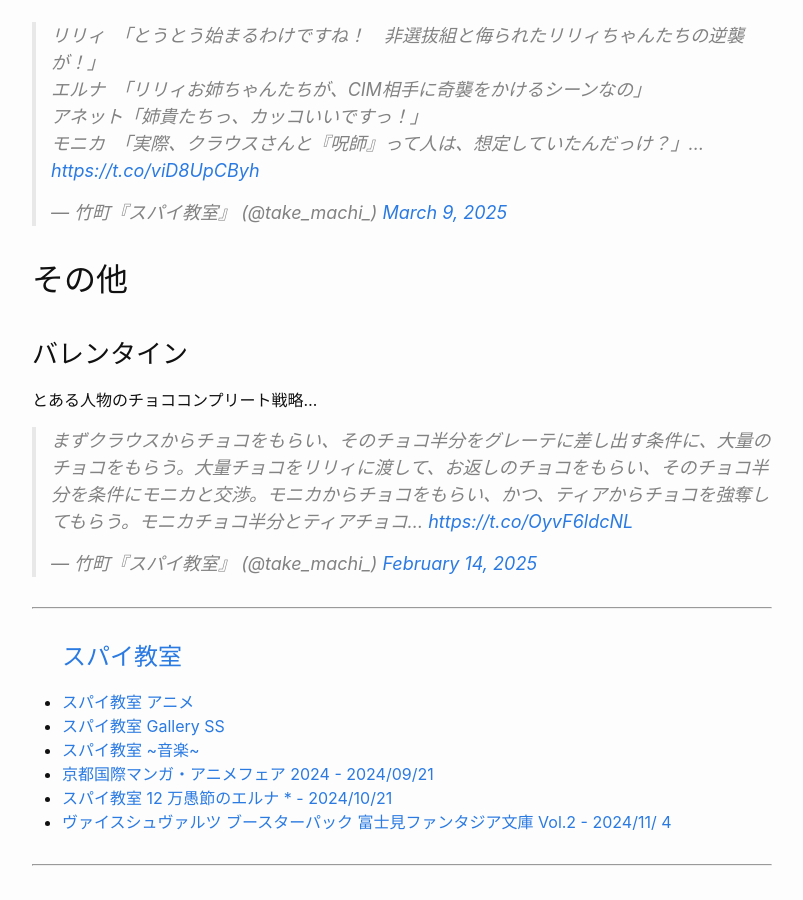
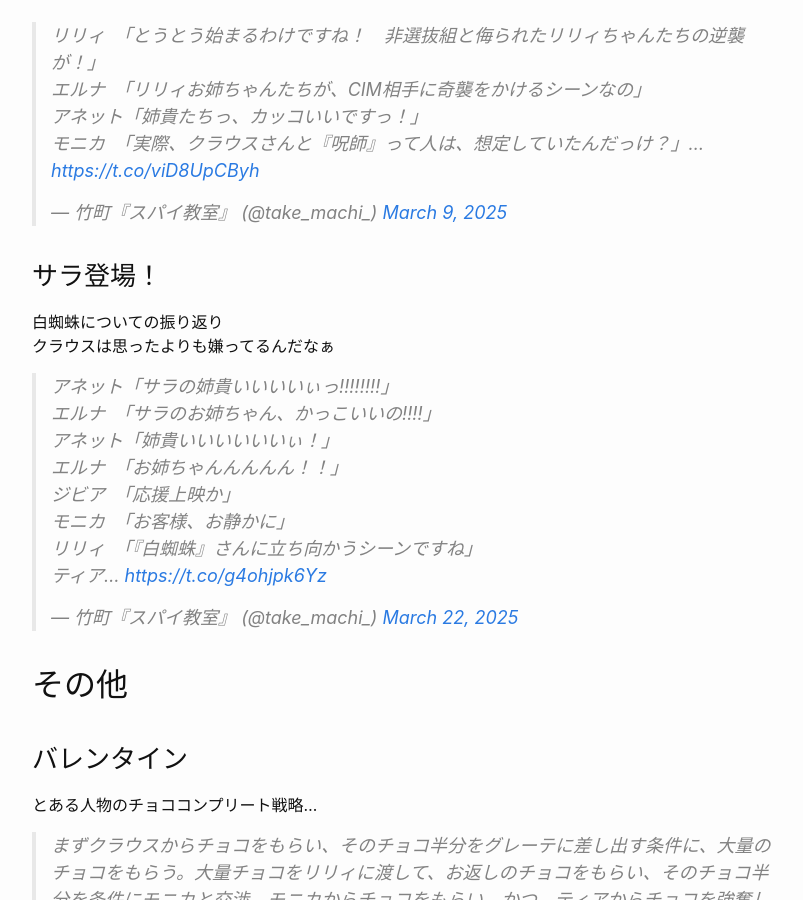
Before and after one commit to Pandaful-2312/pages, a Jekyll site: the page built from favorites/spyroom/spyroom_gallery-ss.md, in a window 1280 px wide and 900 px high, scrolled down 12811 px. Shown: the whole window, without its empty margins (238-1041 px from the left). Built offline with Jekyll 4.4.1, drawn with Linux system fonts in a browser that asks for light colours; comment, search, counter and statistics services are not loaded.

Commit message:
spyroom gallery

```diff
--- a/favorites/spyroom/spyroom_gallery-ss.md
+++ b/favorites/spyroom/spyroom_gallery-ss.md
@@ -216,6 +216,13 @@
 
 <blockquote class="twitter-tweet"><p lang="ja" dir="ltr">リリィ　「とうとう始まるわけですね！　非選抜組と侮られたリリィちゃんたちの逆襲が！」<br>エルナ　「リリィお姉ちゃんたちが、CIM相手に奇襲をかけるシーンなの」<br>アネット「姉貴たちっ、カッコいいですっ！」<br>モニカ　「実際、クラウスさんと『呪師』って人は、想定していたんだっけ？」… <a href="https://t.co/viD8UpCByh">https://t.co/viD8UpCByh</a></p>&mdash; 竹町『スパイ教室』 (@take_machi_) <a href="https://twitter.com/take_machi_/status/1898737000334893073?ref_src=twsrc%5Etfw">March 9, 2025</a></blockquote> <script async src="https://platform.twitter.com/widgets.js" charset="utf-8"></script>
 
+### サラ登場！
+
+白蜘蛛についての振り返り
+クラウスは思ったよりも嫌ってるんだなぁ
+
+<blockquote class="twitter-tweet"><p lang="ja" dir="ltr">アネット「サラの姉貴いいいいぃっ‼‼‼‼」<br>エルナ　「サラのお姉ちゃん、かっこいいの‼‼」<br>アネット「姉貴いいいいいいぃ！」<br>エルナ　「お姉ちゃんんんんん！！」<br>ジビア　「応援上映か」<br>モニカ　「お客様、お静かに」<br>リリィ　「『白蜘蛛』さんに立ち向かうシーンですね」<br>ティア… <a href="https://t.co/g4ohjpk6Yz">https://t.co/g4ohjpk6Yz</a></p>&mdash; 竹町『スパイ教室』 (@take_machi_) <a href="https://twitter.com/take_machi_/status/1903451053070369157?ref_src=twsrc%5Etfw">March 22, 2025</a></blockquote> <script async src="https://platform.twitter.com/widgets.js" charset="utf-8"></script>
+
 ## その他
 
 ### バレンタイン
```
